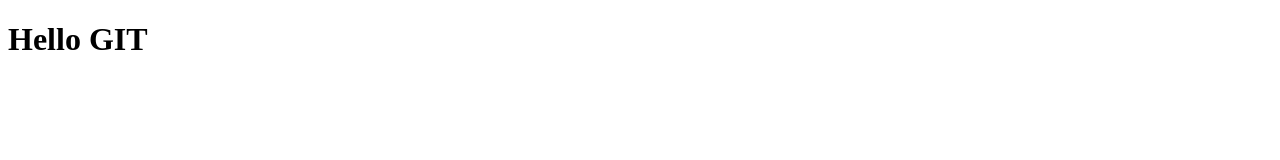
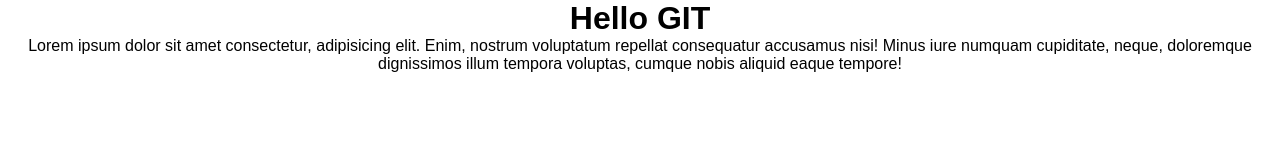
Before and after one commit to cruela9598/cruela, a plain HTML site: page index.html in a window 1280 px wide. Drawn offline with Linux system fonts and the light colour scheme.

Commit message:
lorem qoshildi

```diff
--- a/index.html
+++ b/index.html
@@ -9,5 +9,6 @@
 </head>
 <body>
     <h1>Hello GIT</h1>
+    <p>Lorem ipsum dolor sit amet consectetur, adipisicing elit. Enim, nostrum voluptatum repellat consequatur accusamus nisi! Minus iure numquam cupiditate, neque, doloremque dignissimos illum tempora voluptas, cumque nobis aliquid eaque tempore!</p>
 </body>
 </html>
--- a/style.css
+++ b/style.css
@@ -0,0 +1,13 @@
+*{
+    margin: 0;
+    padding: 0;
+    box-sizing: border-box;
+    scroll-behavior: smooth;
+}
+body{
+    font-family: sans-serif;
+}
+h1,
+p{
+    text-align: center;
+}
```
